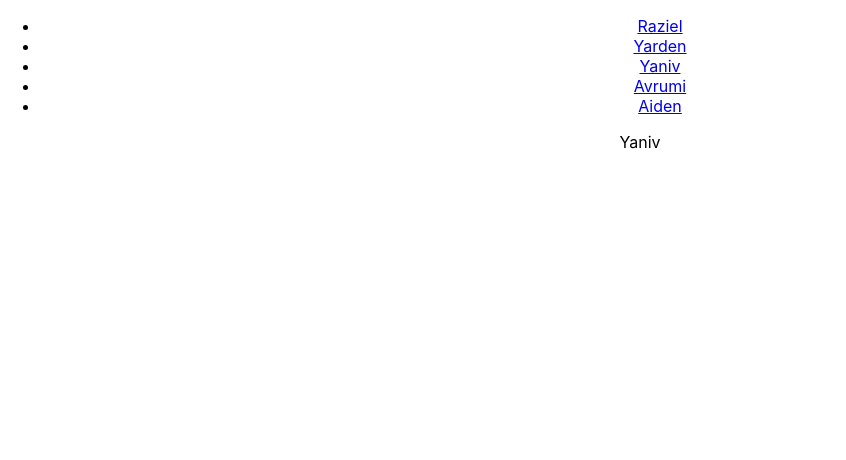
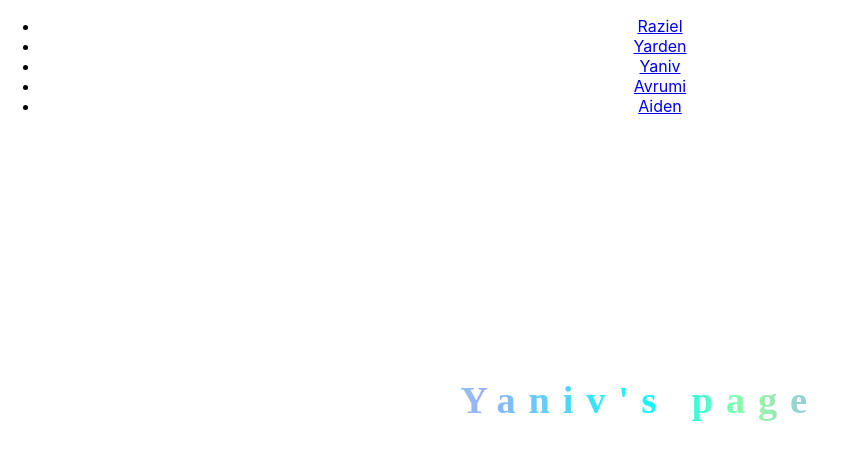
Before and after one commit to tomerp20/friday, a React (Create React App) app: page /yaniv in a window 1280 px wide. Shown: the top 460 px of the page, without its empty margins (0-846 px from the left). Built offline with nearby package versions, Linux system fonts and the light colour scheme.

Commit message:
yaniv commit 1

```diff
--- a/src/App.css
+++ b/src/App.css
@@ -41,3 +41,73 @@
 .list-style {
 
 }
+
+.yaniv {
+}
+
+@-webkit-keyframes tracking-in-expand {
+  0% {
+    letter-spacing: -0.5em;
+    opacity: 0;
+  }
+  40% {
+    opacity: 0.6;
+  }
+  100% {
+    opacity: 1;
+  }
+}
+@keyframes tracking-in-expand {
+  0% {
+    letter-spacing: -0.5em;
+    opacity: 0;
+  }
+  40% {
+    opacity: 0.6;
+  }
+  100% {
+    opacity: 1;
+  }
+}
+
+.yaniv-container {
+  padding: 1vw;
+  position: absolute;
+  top: 50%;
+  left: 50%;
+  margin-right: -50%;
+  transform: translate(-50%, -50%);
+}
+
+.yaniv-background-color h1 {
+  color: #000;
+  font-family: 'montserrat';
+  font-size: 3vw;
+  font-weight: bold;
+  letter-spacing: 1vw;
+  max-width: 700px;
+  text-align: center;
+  background: rgba(255, 253, 160, 1);
+  background: -webkit-linear-gradient( left, #00ffff 0%, #97fba0 25%, #97b1fb 50%, #00ffff 100%) repeat;
+  -webkit-background-clip: text;
+  -ms-background-clip: text;
+  -moz-background-clip: text;
+  background-clip: text;
+  -webkit-text-fill-color: transparent;
+  -ms-text-fill-color: transparent;
+  -moz-text-fill-color: transparent;
+  text-fill-color: transparent;
+  -webkit-animation-name: masked-animation;
+  -webkit-animation-duration: 50s;
+  -webkit-animation-iteration-count: infinite;
+  -webkit-animation-timing-function: linear;
+}
+
+@-webkit-keyframes masked-animation {
+  0% {
+    background-position: 0 0;
+  }
+  100% {
+    background-position: -8000px -3000px;
+  }
+}
--- a/src/App.js
+++ b/src/App.js
@@ -1,5 +1,5 @@
 import './App.css';
-
+import Yaniv from './components/yaniv';
 import {
   Switch,
   Route,
@@ -36,7 +36,7 @@ function App() {
             Yarden
           </Route>
           <Route path="/yaniv">
-           Yaniv
+           <Yaniv />
           </Route>
           <Route path="/avrumi">
             Avrumi
--- /dev/null
+++ b/src/components/yaniv.jsx
@@ -0,0 +1,11 @@
+function Yaniv() {
+    return (
+        <div className="yaniv-container">
+            <div className="yaniv-background-color">
+                <h1 className="yaniv">Yaniv's page</h1>
+            </div>
+        </div>
+    )
+}
+
+export default Yaniv;
```
